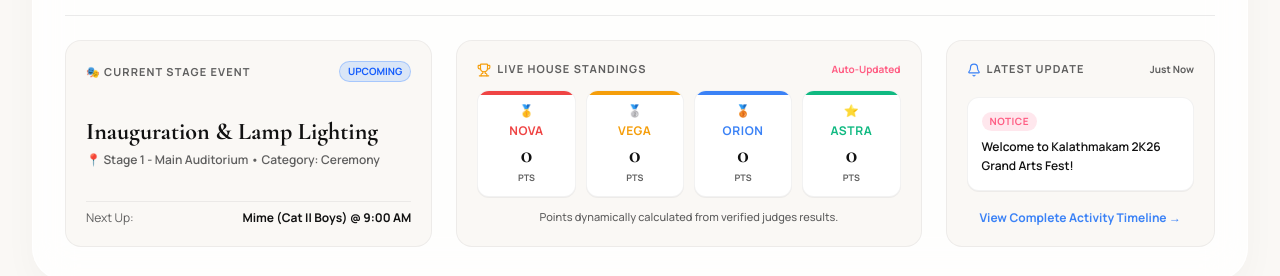
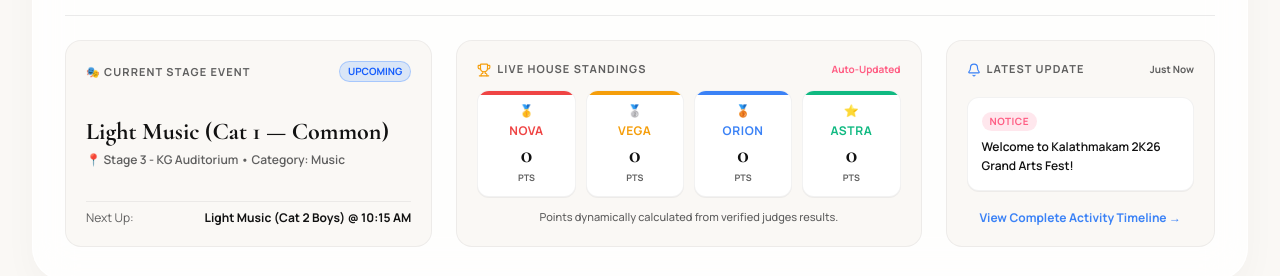
Before and after one commit to kavexa432/KALATHMAKAM, a React (Vite) app: page / in a window 1280 px wide. Shown: the part 805-1081 px from the top of the page. Built offline with nearby package versions, Linux system fonts and the light colour scheme; no server answers; the database is empty.

Commit message:
chore: sync latest changes to repository

```diff
--- a/src/frontend/website/components/FestivalControlCenter.tsx
+++ b/src/frontend/website/components/FestivalControlCenter.tsx
@@ -9,12 +9,17 @@ import { cleanVenueName } from '../../../utils/venueUtils';
 export const FestivalControlCenter: React.FC = () => {
   const { events, houses, getHousePoints, liveFeed } = useFestival();
 
-  // Find active live event or fallback to next upcoming
-  const liveEvent = events.find((e) => e.status === 'Running') || events.find((e) => e.status === 'Upcoming');
+  // Only consider today's scheduled stage events (not house items) for the live display
+  const todayEvents = events.filter(
+    (e) => e.date === '2026-08-10' && e.category !== 'House Item' && e.category !== 'Ceremony' && !e.cancelled
+  );
+
+  // Find active live event or fallback to next upcoming today
+  const liveEvent = todayEvents.find((e) => e.status === 'Running') || todayEvents.find((e) => e.status === 'Upcoming');
 
   // Find the event that comes immediately after the live event on the same stage
   const nextEvent = liveEvent
-    ? events.find((e) => e.stage === liveEvent.stage && e.status === 'Upcoming' && e.id !== liveEvent.id)
+    ? todayEvents.find((e) => e.stage === liveEvent.stage && e.status === 'Upcoming' && e.id !== liveEvent.id)
     : undefined;
 
   const latestNotice = liveFeed[0];
```
